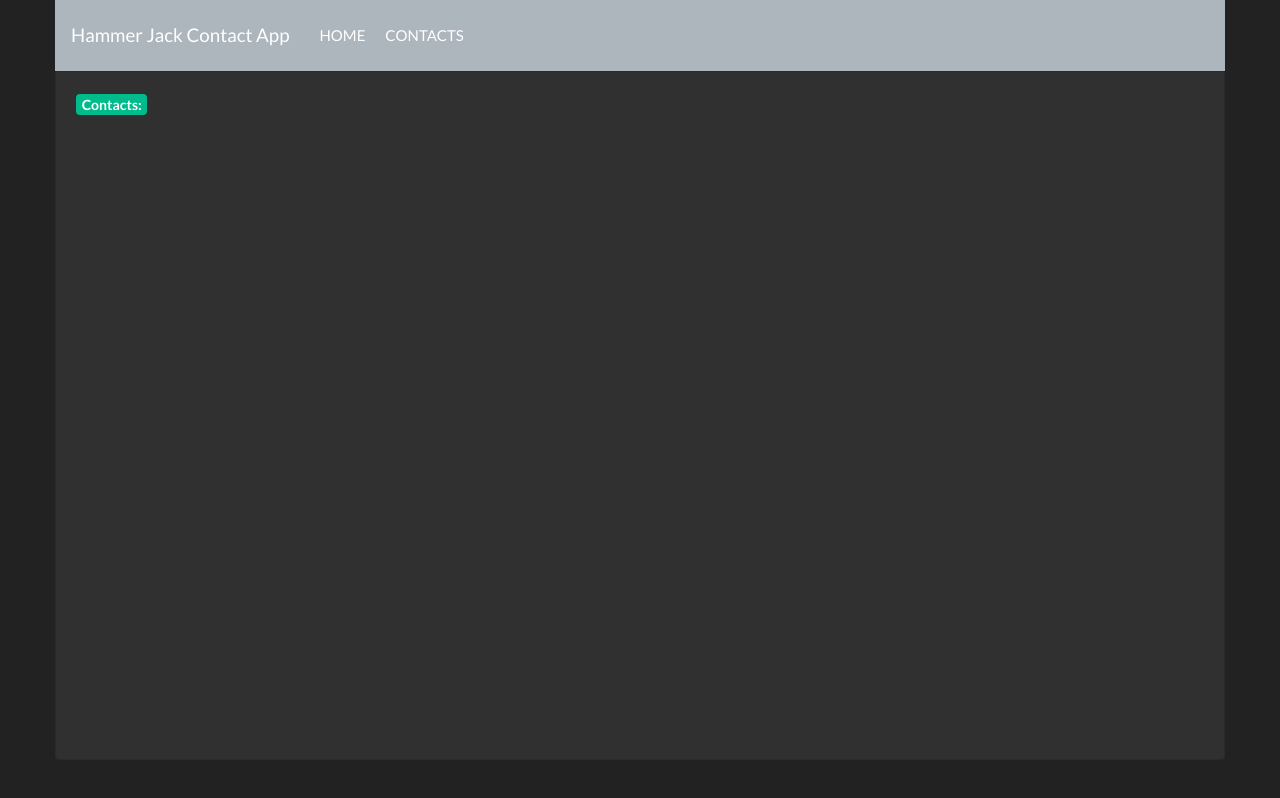
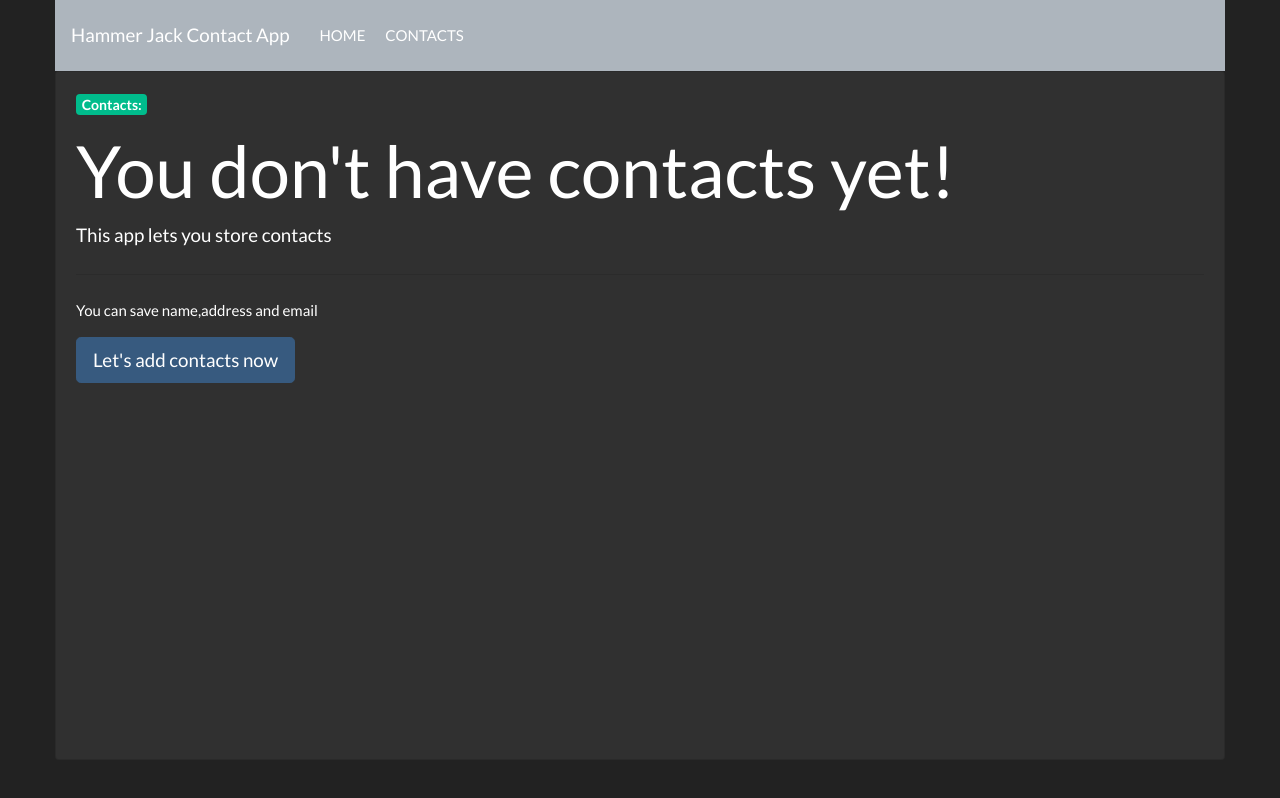
Before and after one commit to evilboss/hammerjack0-contact-app, a React (Create React App) app: page /contacts in a window 1280 px wide. Built offline with nearby package versions, Linux system fonts and the light colour scheme.

Commit message:
added extra context on empty contact list and place holder for updating contacts

```diff
--- a/src/components/Contact.js
+++ b/src/components/Contact.js
@@ -31,7 +31,7 @@ const Contact = ({dispatch, onClick, completed, name, address, email, id}) => {
                 <Card.Header>
 
                     Contact Name: {editName ?
-                    <Form.Control className="name-input" type="text" placeholder={name} onKeyPress={(event) => {
+                    <Form.Control className="name-input" type="text" defaultValue={name} onKeyPress={(event) => {
                         if (event.key === 'Enter') {
                             generateContact();
 
@@ -60,7 +60,7 @@ const Contact = ({dispatch, onClick, completed, name, address, email, id}) => {
                 <Accordion.Collapse eventKey="0">
                     <Card.Body>
                         <Card.Text><Badge variant="primary">Email</Badge> : {editEmail ?
-                            <Form.Control type="text" placeholder={email} onKeyPress={(event) => {
+                            <Form.Control type="email" defaultValue={email} onKeyPress={(event) => {
                                 console.log('keypress', event.key);
                                 if (event.key === 'Enter') {
                                     generateContact();
@@ -76,7 +76,7 @@ const Contact = ({dispatch, onClick, completed, name, address, email, id}) => {
 
                         </Card.Text>
                         <Card.Text><Badge variant="primary">Address</Badge> : {editAddress ?
-                            <Form.Control type="text" placeholder={address} onKeyPress={(event) => {
+                            <Form.Control type="text" defaultValue={address} onKeyPress={(event) => {
                                 console.log('keypress', event.key);
                                 if (event.key === 'Enter') {
                                     generateContact();
--- a/src/components/ContactList.js
+++ b/src/components/ContactList.js
@@ -1,7 +1,8 @@
 import React from 'react'
 import PropTypes from 'prop-types'
 import Contact from './Contact'
-import {Badge, Card} from "react-bootstrap";
+import {Badge, Card, Nav} from "react-bootstrap";
+import {Link} from "react-router-dom";
 
 const ContactList = ({contacts: contacts, toggleContact: toggleContact}) => (
 
@@ -11,6 +12,20 @@ const ContactList = ({contacts: contacts, toggleContact: toggleContact}) => (
             {contacts.map(contact => (
                 <Contact key={contact.id} {...contact} onClick={() => toggleContact(contact.id)}/>
             ))}
+
+
+            {(contacts.length === 0) ? <div className="">
+                <h1 className="display-3">You don't have contacts yet!</h1>
+                <p className="lead">This app lets you store contacts</p>
+                <hr className="my-4"/>
+                <p>You can save name,address and email</p>
+                <p className="lead">
+                    <Link className="btn btn-primary btn-lg" role="button" style={{color: 'white'}} to="/">Let's add contacts
+                        now</Link>
+                </p>
+
+
+            </div> : ''}
         </Card.Body>
     </Card>
 
```
